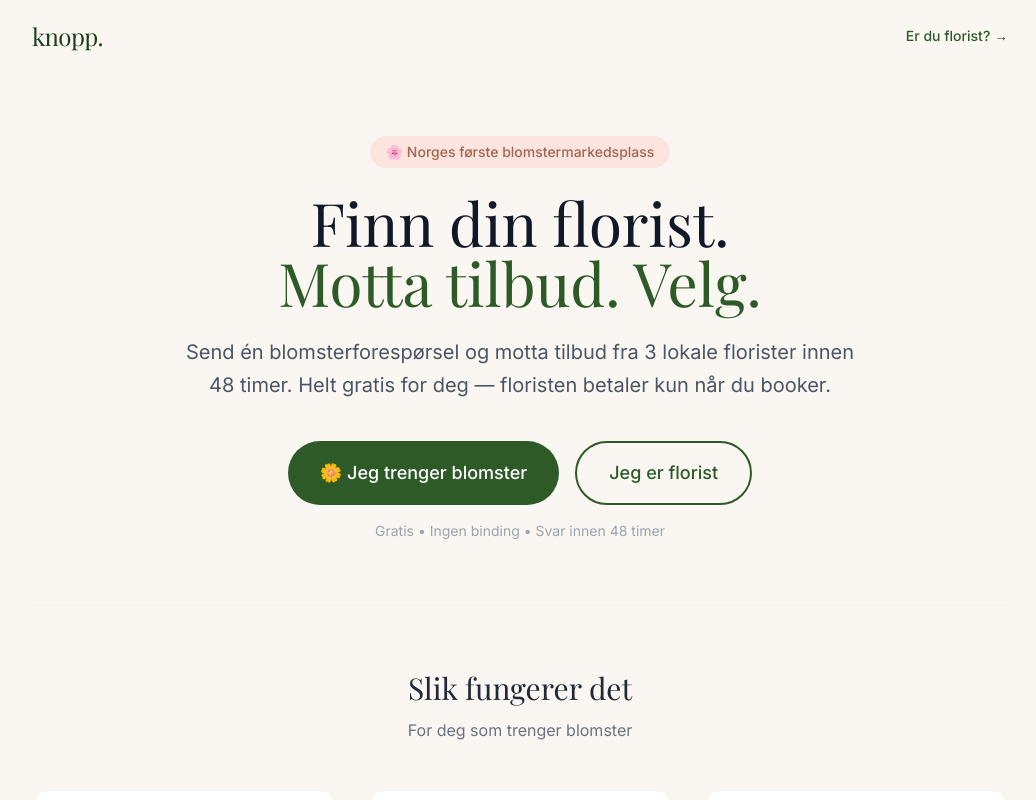
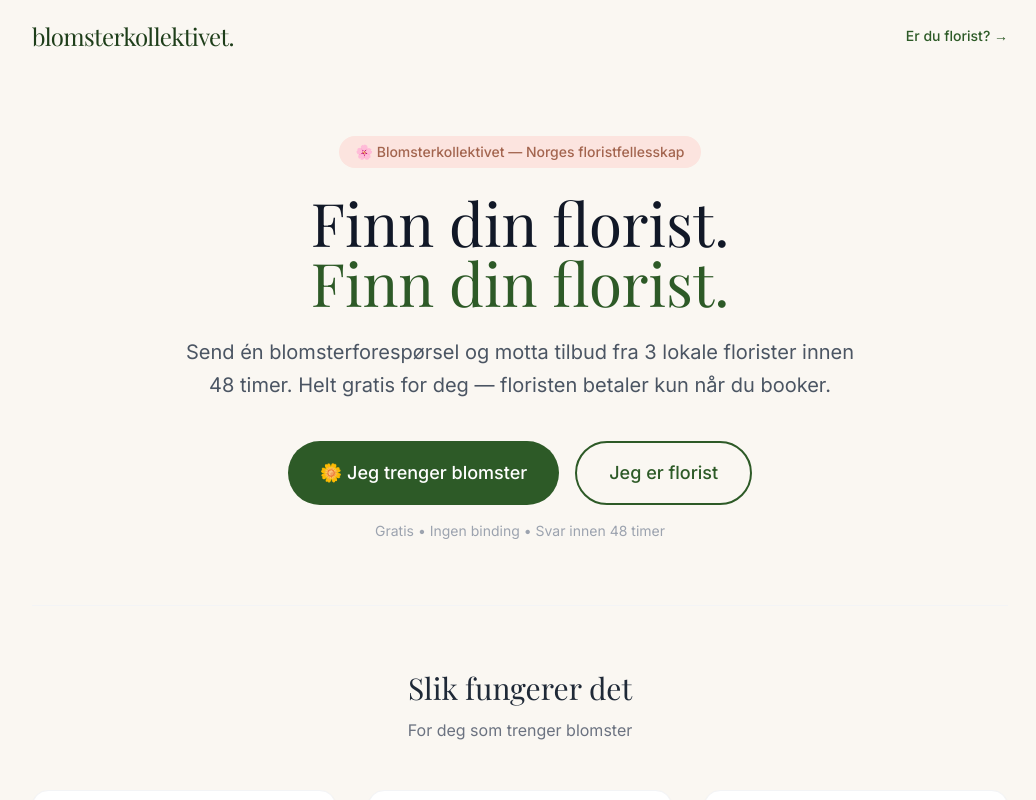
Before and after one commit to marteloge/knopp, a Next.js app: page / in a window 1280 px wide. Shown: the top 800 px of the page, without its empty margins (120-1156 px from the left). Built offline with nearby package versions, Linux system fonts and the light colour scheme; a web font is replaced by a local one.

Commit message:
rebrand: Knopp → Blomsterkollektivet

```diff
--- a/app/page.tsx
+++ b/app/page.tsx
@@ -5,7 +5,7 @@
     <div className="min-h-screen bg-cream">
       {/* Nav */}
       <nav className="flex items-center justify-between px-6 py-5 max-w-5xl mx-auto">
-        <span className="font-serif text-2xl text-forest-700 tracking-tight">knopp.</span>
+        <span className="font-serif text-2xl text-forest-700 tracking-tight">blomsterkollektivet.</span>
         <Link href="/florist" className="text-sm text-forest-600 hover:text-forest-700 font-medium">
           Er du florist? →
         </Link>
@@ -14,11 +14,11 @@
       {/* Hero */}
       <section className="max-w-4xl mx-auto px-6 py-16 text-center">
         <div className="inline-block bg-blush-100 text-blush-600 text-sm font-medium px-4 py-1.5 rounded-full mb-6">
-          🌸 Norges første blomstermarkedsplass
+          🌸 Blomsterkollektivet — Norges floristfellesskap
         </div>
         <h1 className="font-serif text-5xl md:text-6xl text-gray-900 leading-tight mb-6">
           Finn din florist.<br />
-          <span className="text-forest-600">Motta tilbud. Velg.</span>
+          <span className="text-forest-600">Finn din florist.</span>
         </h1>
         <p className="text-xl text-gray-600 max-w-2xl mx-auto mb-10 leading-relaxed">
           Send én blomsterforespørsel og motta tilbud fra 3 lokale florister
@@ -177,8 +177,8 @@
       {/* Footer */}
       <footer className="border-t border-gray-100 py-8">
         <div className="max-w-5xl mx-auto px-6 flex flex-col sm:flex-row justify-between items-center gap-4 text-sm text-gray-400">
-          <span className="font-serif text-lg text-forest-700">knopp.</span>
-          <span>© 2026 Knopp. Norges blomstermarkedsplass.</span>
+          <span className="font-serif text-lg text-forest-700">blomsterkollektivet.</span>
+          <span>© 2026 Blomsterkollektivet. Norges floristfellesskap.</span>
           <Link href="/florist" className="hover:text-gray-600">
             For florister
           </Link>
```
